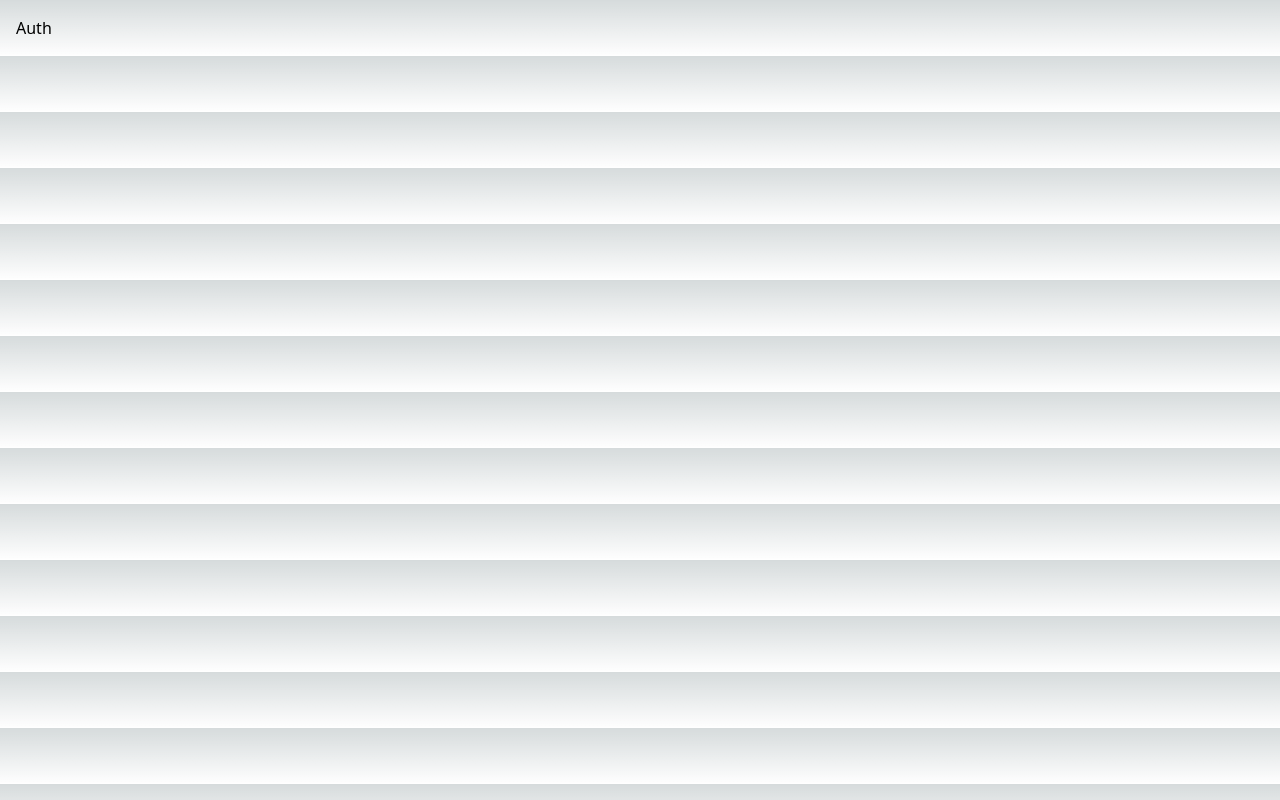
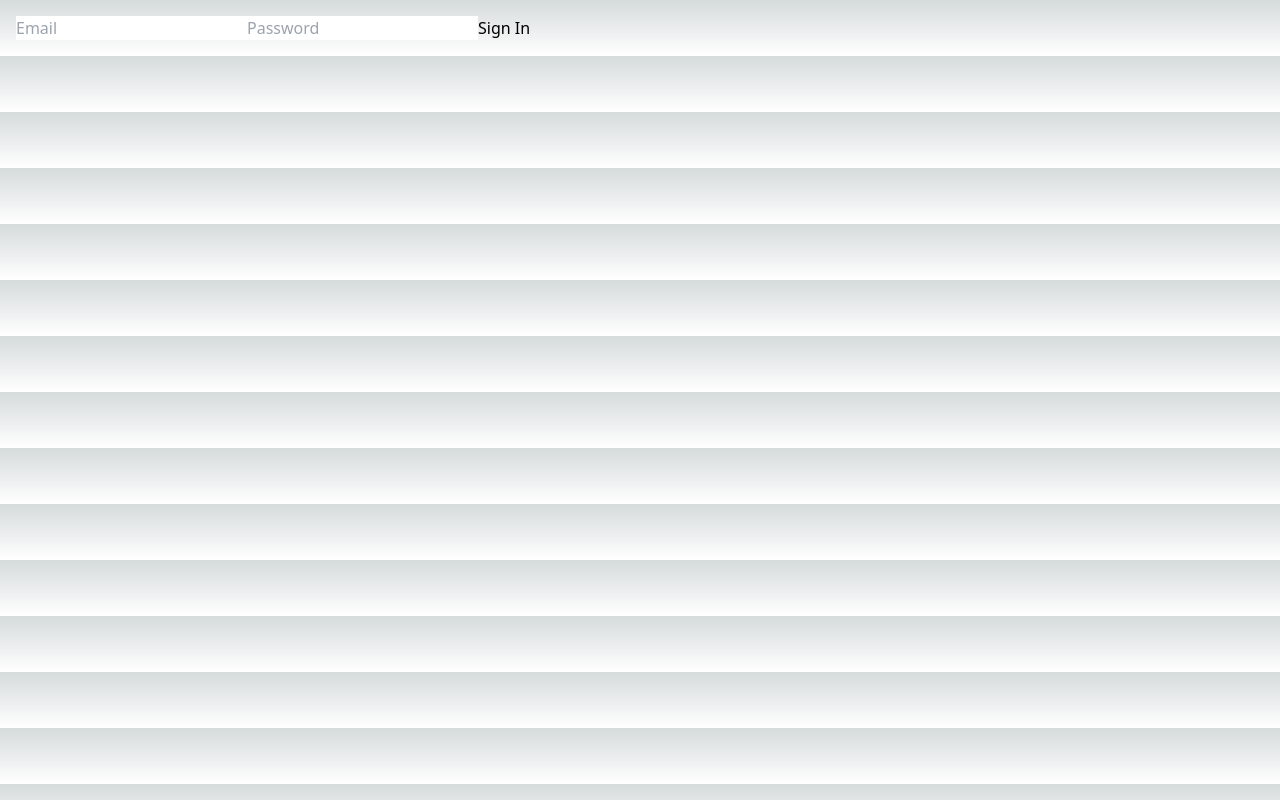
Before and after one commit to biniruu/clone-x, a Next.js app: page /auth in a window 1280 px wide. Built offline with nearby package versions, Linux system fonts and the light colour scheme.

Commit message:
feat: implement AuthForm.tsx

```diff
--- a/src/app/auth/page.tsx
+++ b/src/app/auth/page.tsx
@@ -1,5 +1,7 @@
+import AuthForm from 'app/components/AuthForm'
+
 function Auth() {
-  return <div>Auth</div>
+  return <AuthForm />
 }
 
 export default Auth
--- /dev/null
+++ b/src/app/components/AuthForm.tsx
@@ -0,0 +1,29 @@
+'use client'
+
+import { SyntheticEvent } from 'react'
+
+// eslint-disable-next-line @typescript-eslint/require-await
+function AuthForm() {
+  const handleSubmit = (e: SyntheticEvent) => {
+    e.preventDefault()
+    const target = e.target as typeof e.target & {
+      email: { value: string }
+      password: { value: string }
+    }
+    const email = target.email.value
+    const password = target.password.value
+    console.log(email, password)
+  }
+
+  return (
+    <form onSubmit={handleSubmit}>
+      <input type="text" placeholder="Email" name="email" className="text-black" />
+      <input type="password" placeholder="Password" name="password" className="text-black" />
+      <button type="submit" className="capitalize">
+        sign in
+      </button>
+    </form>
+  )
+}
+
+export default AuthForm
```
